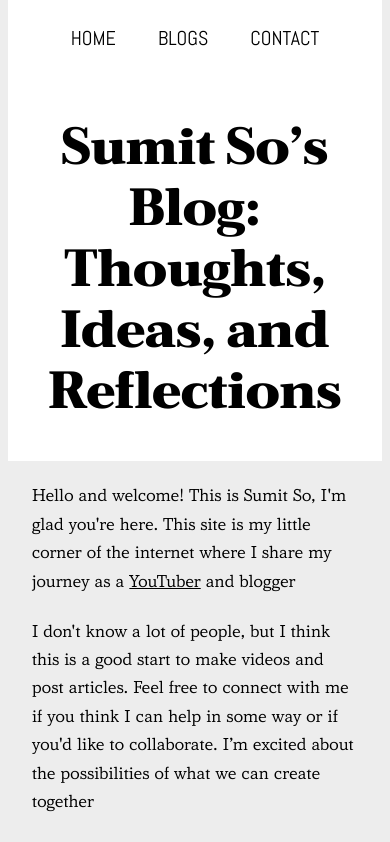
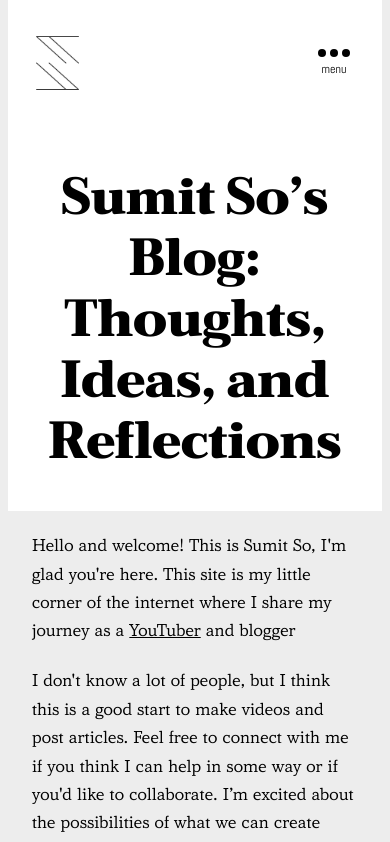
Before and after one commit to sosumit001/sumitso.in, a Next.js app: page / in a window 390 px wide. Shown: the top 842 px of the page. Built offline with nearby package versions, Linux system fonts and the light colour scheme; a web font is replaced by a local one.

Commit message:
add favicon

```diff
--- a/app/components/header/index.tsx
+++ b/app/components/header/index.tsx
@@ -1,5 +1,9 @@
+"use client"
 import Link from "next/link";
 import { Abel } from 'next/font/google';
+import Image from "next/image";
+import { amstelvar } from "@/lib/fonts";
+import { useState } from "react";
 
 	const acme = Abel({
 		subsets: ['latin'],
@@ -9,11 +13,63 @@ const acme = Abel({
 
 const Header = () => {
 
+	const [isMenuClicked, setMenuClicked] = useState(false)
+
+	const toggleMenuButton = () => {
+		setMenuClicked(!isMenuClicked)
+	}
+
 	return (
-		<header id="site-header" className={`bg-white text-lg uppercase py-6 ${acme.className} flex justify-center text-xl items-center gap-[18px] `}>
+		<header id="site-header" className={`text-lg py-6 ${acme.className} bg-white flex flex-col justify-center text-xl items-center gap-[18px] `}>
+			{/* for large image */}
+			<div className=" w-full max-md:hidden flex items-center justify-between px-4 bg-white">
+				{/* icon */}
+				<div className="flex gap-2 items-center">
+					<Image
+						src={'/icon/icon.png'}
+						alt="home png"
+						height={100}
+						width={80}
+					/>
+					<div className={`text-gray-600 ${amstelvar.className}`}>welcome to my internet home</div>
+				</div>
+				{/* links */}
+				<div className={`${amstelvar.className}`}>
 					<Link className={` px-3 text-center`} href={'/'}> Home </Link>
 					<Link className={` px-3 text-center`} href={'/blogs'}> blogs </Link>
 					<Link className={` px-3 text-center`} href={'/contact'}> Contact </Link>
+				</div>
+			</div>
+			<div className="hidden max-md:flex justify-between relative w-[100%] px-4 bg-white">
+				{/* icon */}
+
+				<div className="flex gap-2 items-center">
+					<Image
+						src={'/icon/icon.png'}
+						alt="home png"
+						height={75}
+						width={67}
+					/>
+				</div>
+
+				{/* menu */}
+				<div onClick={toggleMenuButton} className="flex flex-col gap-1 p-4 items-center justify-center cursor-pointer">
+					<div className="flex gap-1 items-center justify-center">
+						<div className="w-2 h-2 rounded-full bg-black"></div>
+						<div className="w-2 h-2 rounded-full bg-black"></div>
+						<div className="w-2 h-2 rounded-full bg-black"></div>
+					</div>
+					<div className="text-xs select-none">menu</div>
+				</div>
+
+			</div>
+			{isMenuClicked && (
+				<div className="md:hidden w-full flex flex-col">
+					<Link className={` px-3 text-center py-2`} href={'/'}> Home </Link>
+					<Link className={` px-3 text-center py-2`} href={'/blogs'}> blogs </Link>
+					<Link className={` px-3 text-center py-2`} href={'/contact'}> Contact </Link>
+				</div>
+			)}
 		</header>
 	);
 }
```
Also changed, not shown: app/icon.png (added), public/icon/icon.png (added). Lines whose indentation alone changed are shown as unchanged.
